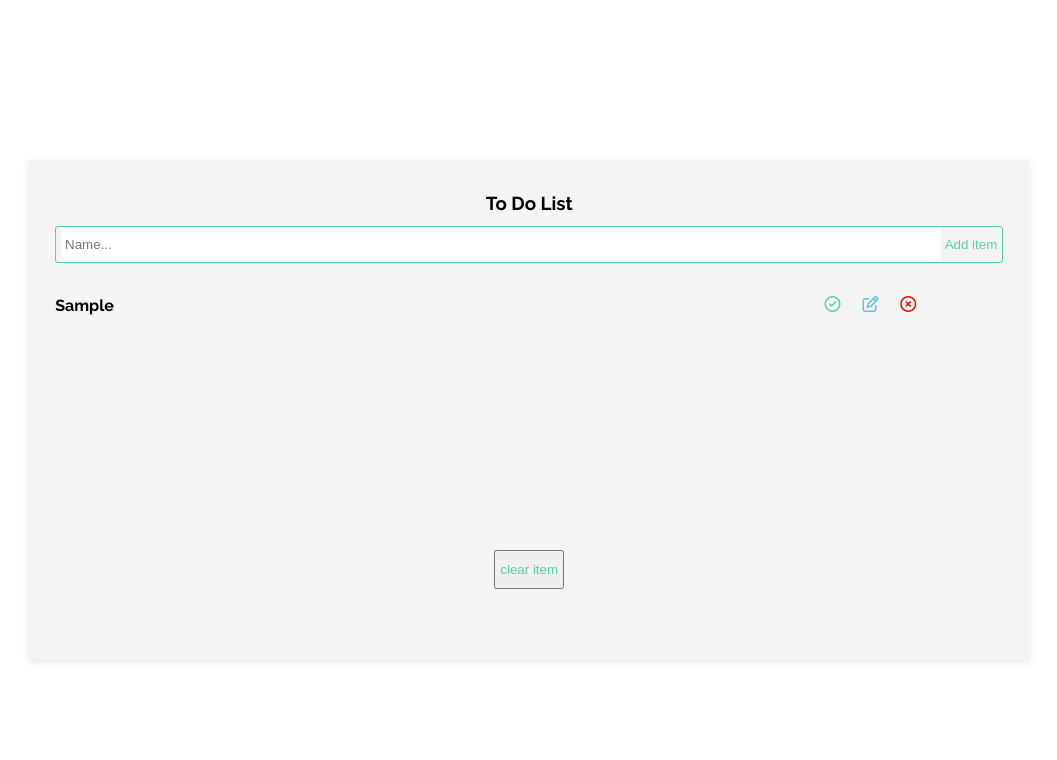
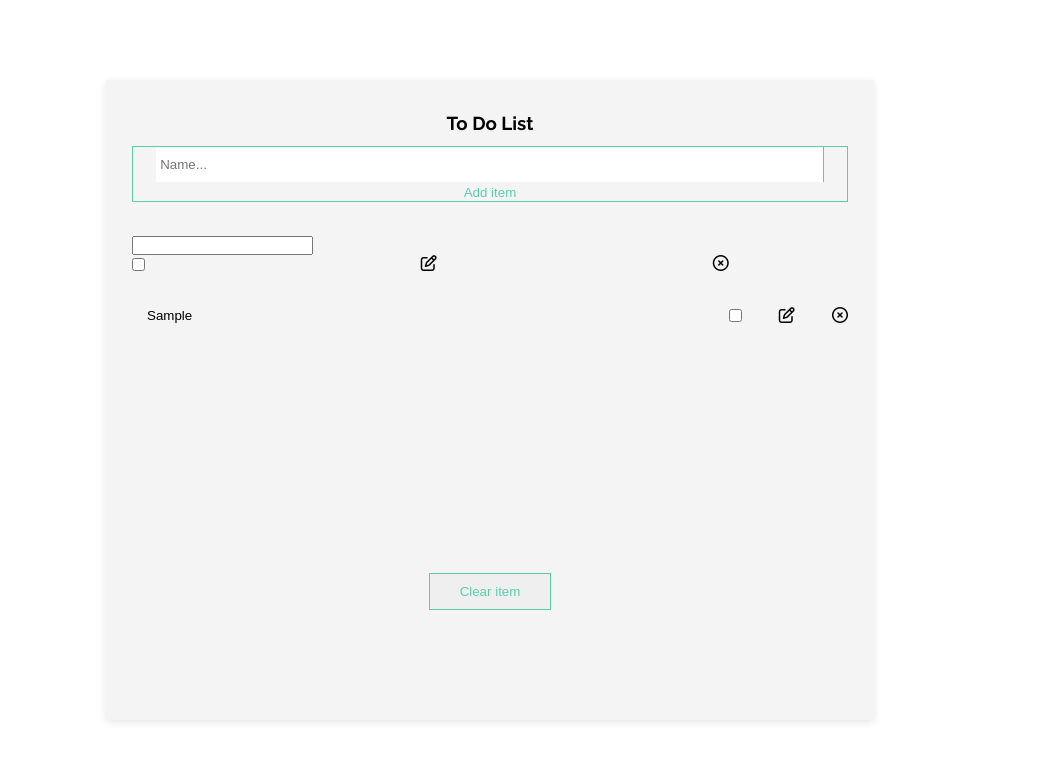
Before and after one commit to orizee01/TO-GO-LIST, a plain HTML site: page index.html in a window 1280 px wide. Both pictures are taken after typing "Sample" into the empty fields and a click on the input "Add item". Shown: the whole page, without its empty margins (214-1271 px from the left). Drawn offline with Linux system fonts and the light colour scheme.

Commit message:
add html,css, js file

```diff
--- a/index.html
+++ b/index.html
@@ -14,19 +14,32 @@
 <div class="container">
 <div class="header">
   <h3>To Do List</h3>
-  <form id="form">
+
+   <form id="form">
  <input type="text" id="todo-myinput" name="add" class="form-field"  placeholder="Name...">
- <input type ="submit" value = "Add item">
+ <input type ="submit"  value = "Add item">
 </form>
 <ul>
-
+ <li class="content">
+<form class="form">
+  <input type="text" value = "">
+  <div class ="icons">
+    <input type="checkbox">
+     <button class="editbtn">
+<i class="far fa-edit"></i>
+ </button>
+ <button class="deletebtn" >
+   <i class="far fa-times-circle"></i>
+  </button>
+</div>
+</form>
+</li>
 </ul>
  </div>
- <button id="end">clear item</button>
+ <button id="clear">Clear item</button>
 </div>
 
 
-
+<script src="script.js"></script>
 </body>
-<script src="script.js"></script>
 </html>
--- a/script.js
+++ b/script.js
@@ -1,70 +1,117 @@
 
+let inputElement = document.querySelector('#todo-myinput');
 let formElement  = document.querySelector('#form');
-let inputElement = document.querySelector('#todo-myinput');
 let mylist  =  document.querySelector('ul');
-let clearitem = document.querySelector('#end')
+let clearitem = document.querySelector('#clear');
 
 let tasklist = [
- 'buy groceries',
- 'car service',
+    "buy gorceries",
+    "buy books",
 ]
 
 
 
-
-function populatelist(todo) {
-
-     //declare a variable for li
+function populatelist(todo){
 let newitem = document.createElement('li');
 
-        //create span to add todo itself
-          let task = document.createElement('span');
-          task.innerHTML = todo;
-          newitem.appendChild(task)
+ // create form and add classlist
+ let form = document.createElement('form');
+ let task = document.createElement('input');
+ task.type = "text"
+ task.value = todo;
+ task.disabled = "true"
+ form.appendChild(task);
+ form.classList.add('task');
 
 
 
-        // create and Add check button
-         let checkElement = document.createElement('i');
-         checkElement.classList.add('check','fa-regular','fa-circle-check');
-         checkElement.style.color = 'rgb(90, 206, 171)'
-          checkElement.style.fontSize = '16px'
-          newitem.appendChild(checkElement);
+ //create div for the icon and add classlist
+ let icons = document.createElement('div');
+ icons.classList.add('icons');
 
-        //  create and Add Edit button
-           let EditElement = document.createElement('i');
-           EditElement.classList.add('Edit', 'far', 'fa-edit');
-           EditElement.style.color = ' rgb(89, 192, 240)'
-           EditElement.style.fontsize = '25px'
-            newitem.appendChild(EditElement);
+//create  and add  check button
+let check = document.createElement('input')
+check.type = 'checkbox'
+icons.appendChild(check);
 
 
-        // create and Add delete button
+
+//create add edit button
+let editbtn = document.createElement('button');
+editbtn.classList.add('edit');
+let EditElement = document.createElement('i');
+EditElement.classList.add('edit','far','fa-edit');
+editbtn.appendChild(EditElement);
+icons.appendChild(editbtn);
+
+
+//create add delete button
+let deletebtn = document.createElement('button');
+deletebtn.classList.add('delete');
 let deleteElement = document.createElement('i');
-           deleteElement.classList.add('delete','far', 'fa-times-circle' );
-           deleteElement.style.color= 'red'
-           deleteElement.fontSize = '25px'
-           newitem.appendChild(deleteElement);
+deleteElement.classList.add('delete', 'far', 'fa-times-circle');
+deletebtn.appendChild(deleteElement);
+icons.appendChild(deletebtn);
+
+newitem.appendChild(form);
+newitem.appendChild(icons)
 
 //add li to ul
-       mylist.appendChild(newitem);
+ mylist.appendChild(newitem)
+
+}
+
+mylist.addEventListener('click', function (e) {
+ e.preventDefault()
+ if(e.target.classList.contains('delete')) {
+  e.target.parentElement.parentElement.parentElement.remove()
+ }
+ if(e.target.classList.contains('edit')){
+  let form = e.target.parentElement.parentElement.previousSibling
+  form.lastChild.disabled = false;
+  form.addEventListener('submit', (event) =>{
+e.preventDefault();
+ let submit = form.lastChild.disabled("true");
+
+
+
+
 }
 
 
 
+  )
 
-     function addtask(todo)   {
-      if (todo)  {
+ }
+})
+
+
+
+function addtask (todo) {
+ if(todo){
  populatelist(todo);
 }
 
 }
 
-    formElement.addEventListener("submit", function (e)  {
-     e.preventDefault();
-    let todo = formElement.add.value.trim()
+formElement.addEventListener("submit", (e) =>{ e.preventDefault();
+ let todo = formElement.add.value.trim();
+
+ if(todo.length !=0) {
  addtask(todo);
  formElement.reset();
+ }else {
+     alert('please input task');
+ }
+})
 
 
-} )
+clearitem.addEventListener(
+  "click",
+  function () {
+    mylist.innerHTML = "";
+    inputElement.value = "";
+    clearitem.classList.remove("clear-appear");
+  },
+  false
+);
--- a/style.css
+++ b/style.css
@@ -7,18 +7,21 @@
 box-sizing: border-box;
 }
 body{
- background-color: white
+ background-color: white;
+  width: 100%;
+
 }
 
 .container{
  position: absolute;
- left: 19%;
- top: 20%;
+ left: 25%;
+ top: 10%;
+
  transform: translate(-50%, -50);
  background-color:#f4f4f5 ;
  box-shadow: 0 2px 8px rgba(0, 0, 0,0.1);
- width: 1000px;
- height: 500px;
+ width: 60%;
+ height:80vh;
  text-align: center;
  font-family: 'Raleway',
   sans-serif;;
@@ -31,22 +34,27 @@ body{
  border: 14px 4px;
 }
 
+
 h3{
  margin-bottom: 12px;
 }
 
  #form{
  margin:0px;
+
  border: 1px solid rgb(90, 206, 171);
- border-radius:3px ;
+
 
 }
 
 #todo-myinput{
  padding: 10px 4px;
- width: 93%;
- border:0 ;
-border-right: 30px;
+ width: 93.5%;
+height: 100%;
+ border: none;
+outline: none;
+border-right: 1px solid rgb(90, 206, 171);
+
 
 
 }
@@ -73,12 +81,26 @@ border-right: 30px;
 
 }
 
-#end{
+#clear{
  margin: 170px auto;
- padding: 10px  4px;
- color:rgb(90, 206, 171);
- border-color: 1px solid rgb(90, 206, 171);
+ padding: 10px  30px;
+ color: rgb(90, 206, 171);
+cursor: pointer;
+  position: relative;
+  border: 1px solid blue;
+  /*add my own border */
+  border: 1px solid rgb(90, 206, 171);
+  ;
+
 }
+
+
+
+
+
+
+
+
 
 ul{
   list-style: none;
@@ -88,21 +110,66 @@ ul{
 
 li{
   display:grid;
-  margin:20px auto;
-  grid-template-columns: 80% 4% 4% 4%;
-
+  grid-template-columns: 5fr 1fr;
+  justify-content: center;
+  align-items: center;
+  text-align: justify;
+  margin: 20px auto;
+  width: 100%;
 }
 
-li span{
-  text-align: left;
+li {
+  text-align: left
 
 }
 
 
 input[type ='submit']{
+  cursor: pointer;
+  position: relative;
   background: none;
   height: 100%;
   border: none;
   outline: none;
-  color:rgb(90, 206, 171); ;
+  color:rgb(90, 206, 171);
+
 }
+
+.task{
+  display: flex;
+  align-items: center;
+  justify-content: space-between;
+}
+
+.task  input{
+outline: none;
+padding: 15px;
+border: none;
+}
+
+.task input:disabled{
+   background-color: transparent;
+   color: black;
+
+}
+
+.icons{
+  display: flex;
+  align-items: center;
+  width: 100%;
+  justify-content:space-between ;
+
+}
+  .icons input{
+   cursor: pointer;
+
+  }
+
+  .icons button{
+    background: none;
+    outline: none;
+    font-size: 1em;
+    cursor: pointer;
+    border:none;
+
+  }
```
Lines whose indentation alone changed are shown as unchanged.
